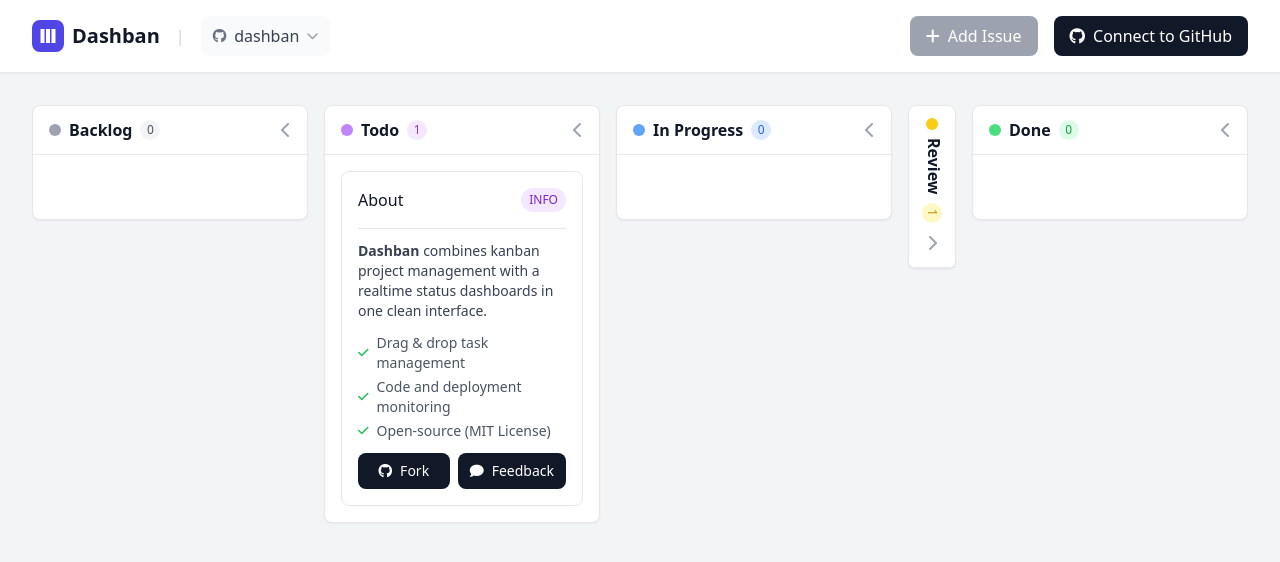
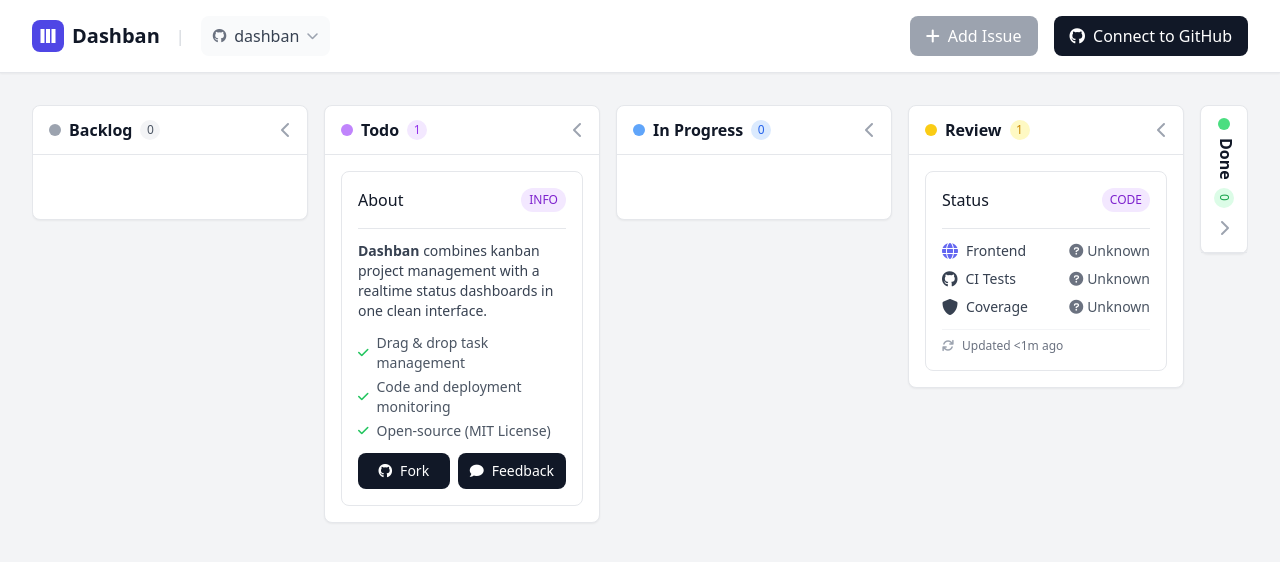
Before and after one commit to super3/dashban, a website: page index.html in a window 1280 px wide. Drawn offline with nearby package versions, Linux system fonts and the light colour scheme; no server answers.

Commit message:
Collapse 'done' column by default in Kanban board
Changed the default collapsed column from 'review' to 'done' in both the HTML and JavaScript. This updates the initial UI state to have the 'done' column collapsed when the page loads.

```diff
--- a/index.html
+++ b/index.html
@@ -385,7 +385,7 @@
             </div>
 
             <!-- Done Column -->
-            <div class="flex-1 column-expanded" data-column="done">
+            <div class="flex-1 column-collapsed" data-column="done">
                 <div class="bg-white rounded-lg shadow-sm border border-gray-200">
                     <div class="px-4 py-3 border-b border-gray-200 column-header">
                         <div class="flex items-center justify-between">
--- a/src/kanban.js
+++ b/src/kanban.js
@@ -372,8 +372,8 @@
         style.textContent = '.column-collapsed { transition: none !important; }';
         document.head.appendChild(style);
 
-        // Collapse the review column by default
-        collapseColumn('review');
+        // Collapse the done column by default
+        collapseColumn('done');
 
         // Re-enable transitions after a brief delay
         setTimeout(() => {
```
